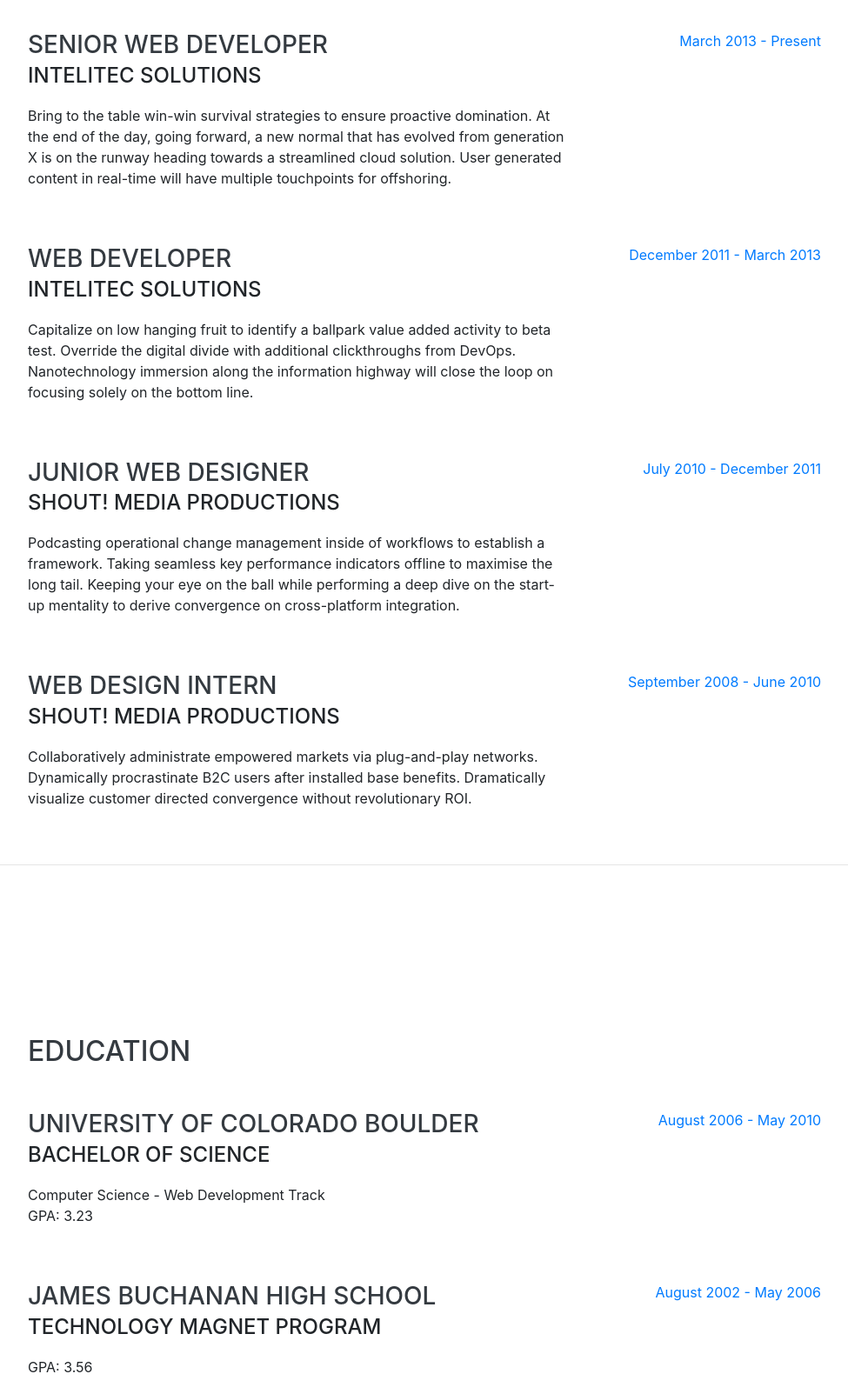
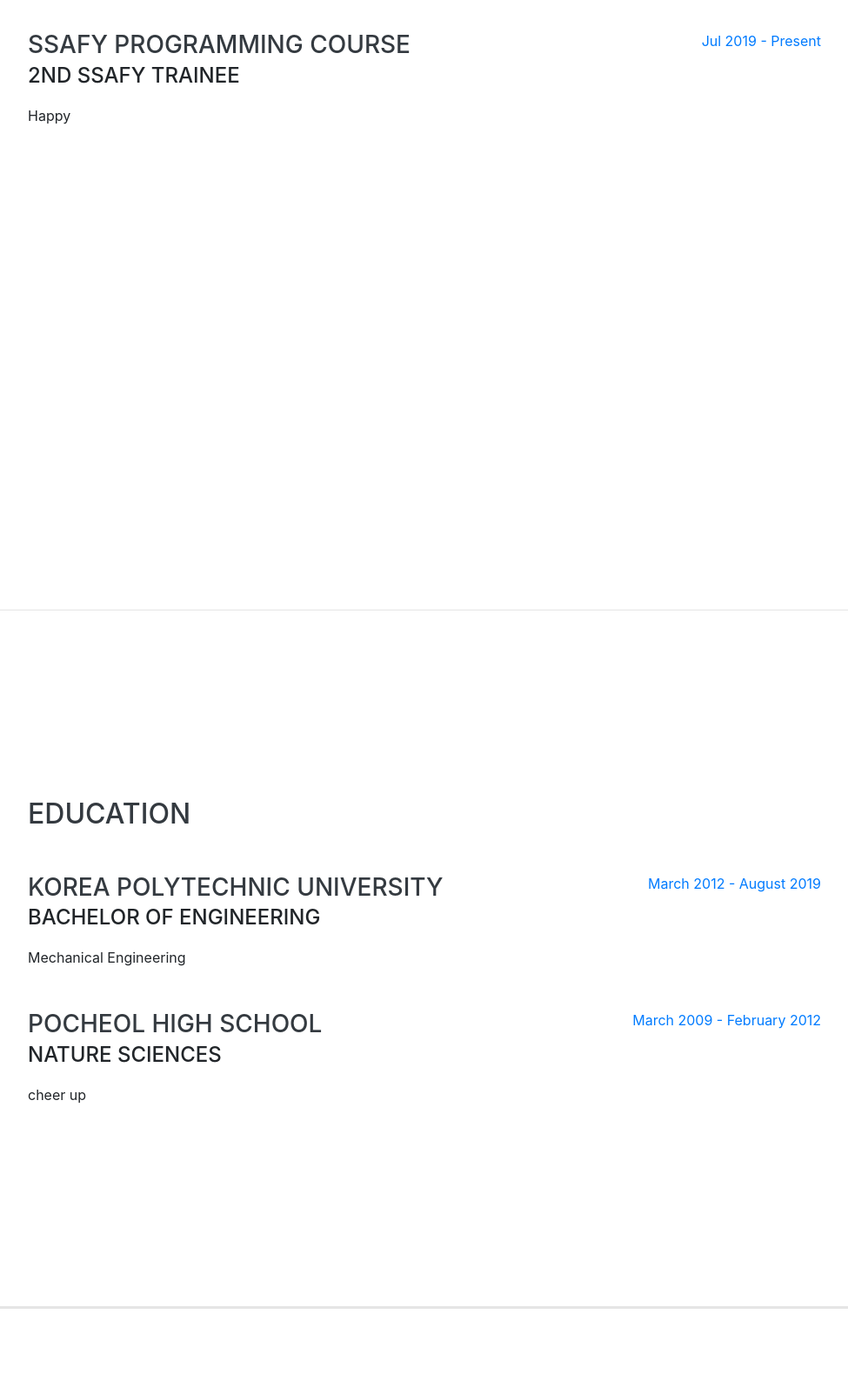
Before and after one commit to byeongjulee222/byeongjulee222.github.io, a website with bundled scripts: page index.html in a window 1280 px wide. Shown: the part 900-2503 px from the top of the page at 87% size, without its empty margins (288-1263 px from the left). After the commit the page ends 2405 px from the top, so only its background shows below. Built offline with nearby package versions, Linux system fonts and the light colour scheme; a web font is replaced by a local one.

Commit message:
190808 | my_profile

```diff
--- a/index.html
+++ b/index.html
@@ -11,28 +11,29 @@
   <title>Resume - Start Bootstrap Theme</title>
 
   <!-- Bootstrap core CSS -->
-  <link href="vendor/bootstrap/css/bootstrap.min.css" rel="stylesheet">
+  <link href="vendor/bootstrap/css/bootstrap.css" rel="stylesheet">
 
   <!-- Custom fonts for this template -->
   <link href="https://fonts.googleapis.com/css?family=Saira+Extra+Condensed:500,700" rel="stylesheet">
   <link href="https://fonts.googleapis.com/css?family=Muli:400,400i,800,800i" rel="stylesheet">
-  <link href="vendor/fontawesome-free/css/all.min.css" rel="stylesheet">
-
+  <link href="vendor/fontawesome-free/css/all.css" rel="stylesheet">
+  <link rel="stylesheet" href="font-awesome-animation.min.css">
   <!-- Custom styles for this template -->
-  <link href="css/resume.min.css" rel="stylesheet">
+  <link href="css/resume.css" rel="stylesheet">
 
 </head>
 
 <body id="page-top">
 
-  <nav class="navbar navbar-expand-lg navbar-dark bg-primary fixed-top" id="sideNav">
+  <nav class="navbar navbar-expand-lg navbar-dark bg-success fixed-top" id="sideNav">
     <a class="navbar-brand js-scroll-trigger" href="#page-top">
-      <span class="d-block d-lg-none">Clarence Taylor</span>
+      <span class="d-block d-lg-none"></span>
       <span class="d-none d-lg-block">
         <img class="img-fluid img-profile rounded-circle mx-auto mb-2" src="img/ocean_view.jpg" alt="">
       </span>
     </a>
-    <button class="navbar-toggler" type="button" data-toggle="collapse" data-target="#navbarSupportedContent" aria-controls="navbarSupportedContent" aria-expanded="false" aria-label="Toggle navigation">
+    <button class="navbar-toggler" type="button" data-toggle="collapse" data-target="#navbarSupportedContent"
+      aria-controls="navbarSupportedContent" aria-expanded="false" aria-label="Toggle navigation">
       <span class="navbar-toggler-icon"></span>
     </button>
     <div class="collapse navbar-collapse" id="navbarSupportedContent">
@@ -63,18 +64,19 @@
 
     <section class="resume-section p-3 p-lg-5 d-flex align-items-center" id="about">
       <div class="w-100">
+        <div class="fa-3x">
           <h1 class="mb-0">Byeongju
-          <span class="text-primary">Lee</span>
+            <span class="text-warning faa-bounce animated">Lee</span>
           </h1>
-        <div class="subheading mb-5">3542 Berry Street · Cheyenne Wells, CO 80810 · (317) 585-8468 ·
+          <div class="lead mb-5">Deokmyeong intersection
             <a href="mailto:name@email.com">dave.juya777@gmail.com</a>
           </div>
-        <p class="lead mb-5">I studied Mechanical Engineering. I am interested in a kind of 'Smart Factory'.</p>
+          <p class="lead mb-5">I studied Mechanical Engineering. I am interested in 'Smart Factory'.</p>
           <div class="social-icons">
             <a href="#">
               <i class="fab fa-linkedin-in"></i>
             </a>
-          <a href="#">
+            <a href="https://github.com/byeongjulee222">
               <i class="fab fa-github"></i>
             </a>
             <a href="#">
@@ -83,6 +85,7 @@
             <a href="#">
               <i class="fab fa-facebook-f"></i>
             </a>
+          </div>
         </div>
       </div>
     </section>
@@ -95,45 +98,12 @@
 
         <div class="resume-item d-flex flex-column flex-md-row justify-content-between mb-5">
           <div class="resume-content">
-            <h3 class="mb-0">Senior Web Developer</h3>
-            <div class="subheading mb-3">Intelitec Solutions</div>
-            <p>Bring to the table win-win survival strategies to ensure proactive domination. At the end of the day, going forward, a new normal that has evolved from generation X is on the runway heading towards a streamlined cloud solution. User generated content in real-time will have multiple touchpoints for offshoring.</p>
+            <h3 class="mb-0">SSAFY Programming Course</h3>
+            <div class="subheading mb-3">2nd SSAFY Trainee</div>
+            <p>Happy</p>
           </div>
           <div class="resume-date text-md-right">
-            <span class="text-primary">March 2013 - Present</span>
-          </div>
-        </div>
-
-        <div class="resume-item d-flex flex-column flex-md-row justify-content-between mb-5">
-          <div class="resume-content">
-            <h3 class="mb-0">Web Developer</h3>
-            <div class="subheading mb-3">Intelitec Solutions</div>
-            <p>Capitalize on low hanging fruit to identify a ballpark value added activity to beta test. Override the digital divide with additional clickthroughs from DevOps. Nanotechnology immersion along the information highway will close the loop on focusing solely on the bottom line.</p>
-          </div>
-          <div class="resume-date text-md-right">
-            <span class="text-primary">December 2011 - March 2013</span>
-          </div>
-        </div>
-
-        <div class="resume-item d-flex flex-column flex-md-row justify-content-between mb-5">
-          <div class="resume-content">
-            <h3 class="mb-0">Junior Web Designer</h3>
-            <div class="subheading mb-3">Shout! Media Productions</div>
-            <p>Podcasting operational change management inside of workflows to establish a framework. Taking seamless key performance indicators offline to maximise the long tail. Keeping your eye on the ball while performing a deep dive on the start-up mentality to derive convergence on cross-platform integration.</p>
-          </div>
-          <div class="resume-date text-md-right">
-            <span class="text-primary">July 2010 - December 2011</span>
-          </div>
-        </div>
-
-        <div class="resume-item d-flex flex-column flex-md-row justify-content-between">
-          <div class="resume-content">
-            <h3 class="mb-0">Web Design Intern</h3>
-            <div class="subheading mb-3">Shout! Media Productions</div>
-            <p>Collaboratively administrate empowered markets via plug-and-play networks. Dynamically procrastinate B2C users after installed base benefits. Dramatically visualize customer directed convergence without revolutionary ROI.</p>
-          </div>
-          <div class="resume-date text-md-right">
-            <span class="text-primary">September 2008 - June 2010</span>
+            <span class="text-primary">Jul 2019 - Present</span>
           </div>
         </div>
 
@@ -149,24 +119,24 @@
 
         <div class="resume-item d-flex flex-column flex-md-row justify-content-between mb-5">
           <div class="resume-content">
-            <h3 class="mb-0">University of Colorado Boulder</h3>
-            <div class="subheading mb-3">Bachelor of Science</div>
-            <div>Computer Science - Web Development Track</div>
-            <p>GPA: 3.23</p>
+            <h3 class="mb-0">Korea Polytechnic University</h3>
+            <div class="subheading mb-3">Bachelor of Engineering</div>
+            <div>Mechanical Engineering</div>
+            <!-- <p></p> -->
           </div>
           <div class="resume-date text-md-right">
-            <span class="text-primary">August 2006 - May 2010</span>
+            <span class="text-primary">March 2012 - August 2019</span>
           </div>
         </div>
 
         <div class="resume-item d-flex flex-column flex-md-row justify-content-between">
           <div class="resume-content">
-            <h3 class="mb-0">James Buchanan High School</h3>
-            <div class="subheading mb-3">Technology Magnet Program</div>
-            <p>GPA: 3.56</p>
+            <h3 class="mb-0">Pocheol High School</h3>
+            <div class="subheading mb-3">Nature Sciences</div>
+            <p>cheer up</p>
           </div>
           <div class="resume-date text-md-right">
-            <span class="text-primary">August 2002 - May 2006</span>
+            <span class="text-primary">March 2009 - February 2012</span>
           </div>
         </div>
 
@@ -175,7 +145,7 @@
 
     <hr class="m-0">
 
-    <section class="resume-section p-3 p-lg-5 d-flex align-items-center" id="skills">
+    <!-- <section class="resume-section p-3 p-lg-5 d-flex align-items-center" id="skills">
       <div class="w-100">
         <h2 class="mb-5">Skills</h2>
 
@@ -235,21 +205,25 @@
             Agile Development &amp; Scrum</li>
         </ul>
       </div>
-    </section>
+    </section> -->
 
     <hr class="m-0">
 
-    <section class="resume-section p-3 p-lg-5 d-flex align-items-center" id="interests">
+    <!-- <section class="resume-section p-3 p-lg-5 d-flex align-items-center" id="interests">
       <div class="w-100">
         <h2 class="mb-5">Interests</h2>
-        <p>Apart from being a web developer, I enjoy most of my time being outdoors. In the winter, I am an avid skier and novice ice climber. During the warmer months here in Colorado, I enjoy mountain biking, free climbing, and kayaking.</p>
-        <p class="mb-0">When forced indoors, I follow a number of sci-fi and fantasy genre movies and television shows, I am an aspiring chef, and I spend a large amount of my free time exploring the latest technology advancements in the front-end web development world.</p>
+        <p>Apart from being a web developer, I enjoy most of my time being outdoors. In the winter, I am an avid skier
+          and novice ice climber. During the warmer months here in Colorado, I enjoy mountain biking, free climbing, and
+          kayaking.</p>
+        <p class="mb-0">When forced indoors, I follow a number of sci-fi and fantasy genre movies and television shows,
+          I am an aspiring chef, and I spend a large amount of my free time exploring the latest technology advancements
+          in the front-end web development world.</p>
       </div>
-    </section>
+    </section> -->
 
     <hr class="m-0">
 
-    <section class="resume-section p-3 p-lg-5 d-flex align-items-center" id="awards">
+    <!-- <section class="resume-section p-3 p-lg-5 d-flex align-items-center" id="awards">
       <div class="w-100">
         <h2 class="mb-5">Awards &amp; Certifications</h2>
         <ul class="fa-ul mb-0">
@@ -281,7 +255,7 @@
             Place - James Buchanan High School - Hackathon 2005</li>
         </ul>
       </div>
-    </section>
+    </section> -->
 
   </div>
 
@@ -295,6 +269,8 @@
   <!-- Custom scripts for this template -->
   <script src="js/resume.min.js"></script>
 
+  <script src="https://kit.fontawesome.com/53cbf8e523.js"></script>
+
 </body>
 
 </html>
```
Lines whose indentation alone changed are shown as unchanged.
